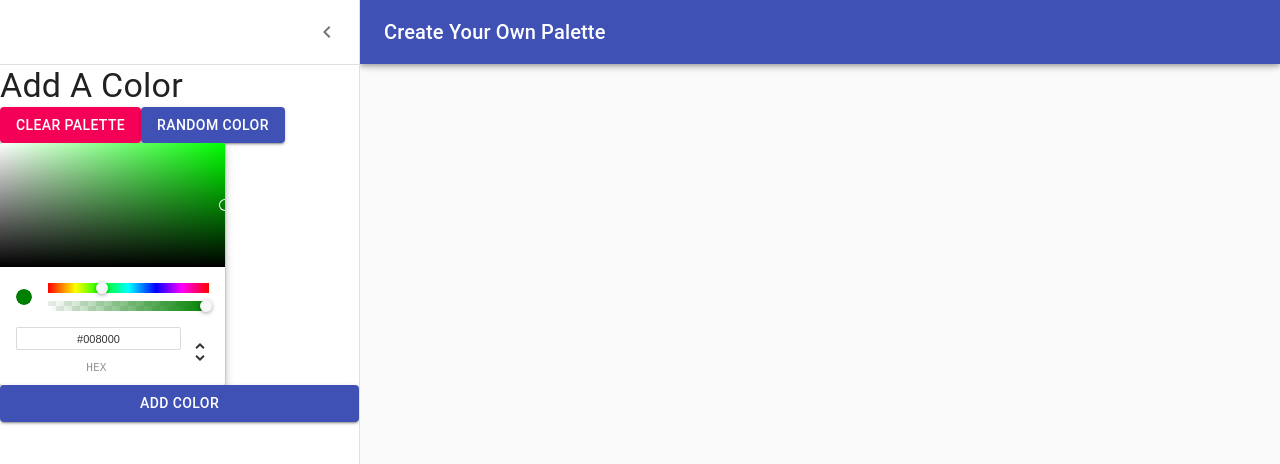
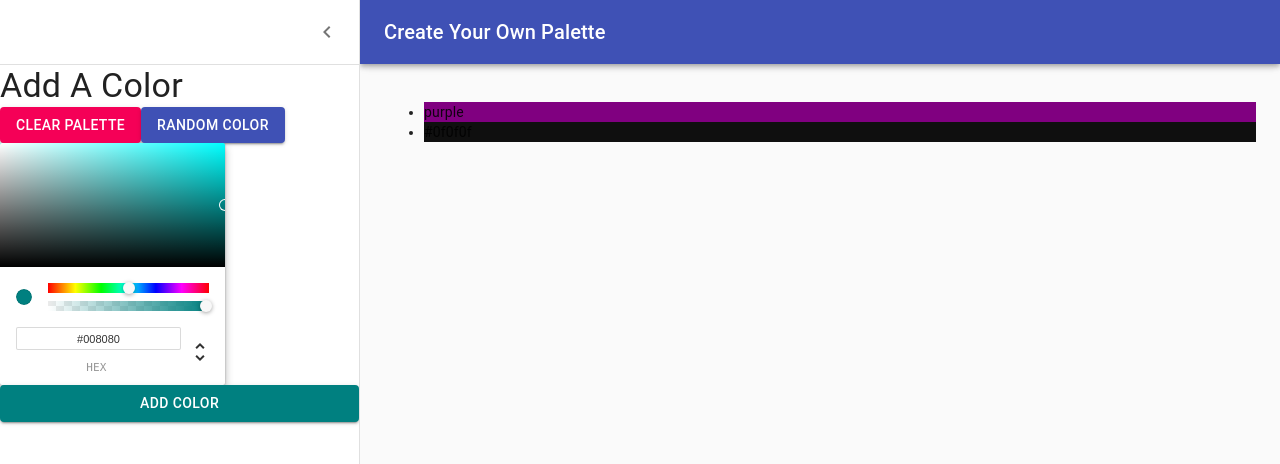
Before and after one commit to Wings30306/react-colors-1, a React (Create React App) app in the folder colors/: page /palette/new in a window 1280 px wide. Both pictures are taken after a click on the button "Open drawer". Shown: the top 464 px of the page. Built offline with nearby package versions, Linux system fonts and the light colour scheme.

Commit message:
Connect colorpicket to button, update state

```diff
--- a/colors/src/NewPaletteForm.js
+++ b/colors/src/NewPaletteForm.js
@@ -73,9 +73,16 @@ const styles = theme => ({
 });
 
 class NewPaletteForm extends Component {
-  state = {
-    open: false,
-  };
+  constructor(props){
+      super(props)
+      this.state = {
+        open: false,
+        currentColor: "teal",
+        colors: ["purple", "#0f0f0f"]
+      };
+      this.updateCurrentColor = this.updateCurrentColor.bind(this);
+      this.createColor = this.createColor.bind(this)
+  }
 
   handleDrawerOpen = () => {
     this.setState({ open: true });
@@ -84,6 +91,15 @@ class NewPaletteForm extends Component {
   handleDrawerClose = () => {
     this.setState({ open: false });
   };
+
+  updateCurrentColor(newColor){
+    console.log(newColor)
+    this.setState({currentColor: newColor.hex})
+  }
+
+  createColor(){
+    this.setState({ colors: [...this.state.colors, this.state.currentColor]})
+  }
 
   render() {
     const { classes } = this.props;
@@ -134,10 +150,10 @@ class NewPaletteForm extends Component {
           </div>
 
           <ChromePicker
-            color="green"
-            onChangeComplete={newColor => console.log(newColor)}
+            color={this.state.currentColor}
+            onChangeComplete={newColor => this.updateCurrentColor(newColor)}
           />
-          <Button variant="contained" color="primary">Add Color</Button>
+          <Button variant="contained" color="primary" style={{backgroundColor: this.state.currentColor }} onClick={this.createColor}>Add Color</Button>
         </Drawer>
         <main
           className={classNames(classes.content, {
@@ -145,6 +161,11 @@ class NewPaletteForm extends Component {
           })}
         >
           <div className={classes.drawerHeader} />
+          <ul>
+              {this.state.colors.map(color => (
+                  <li style={{backgroundColor: color}}>{color}</li>
+              ))}
+          </ul>
         </main>
       </div>
     );
```
